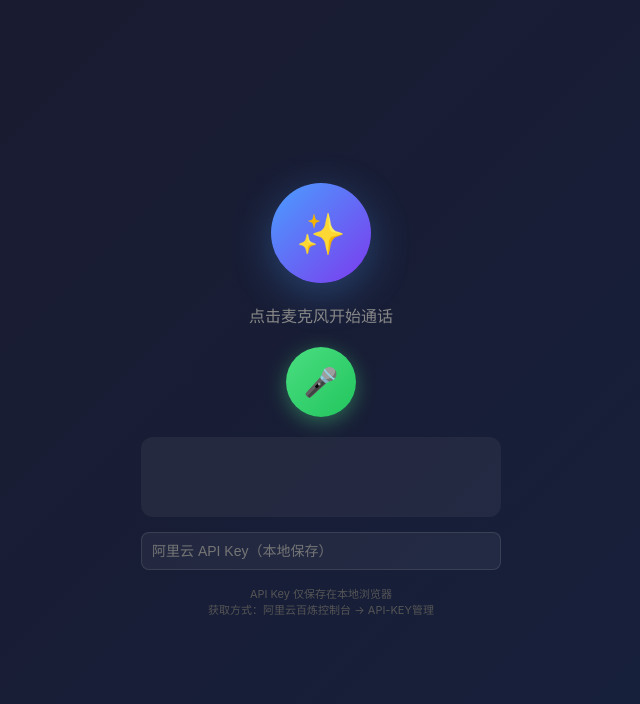
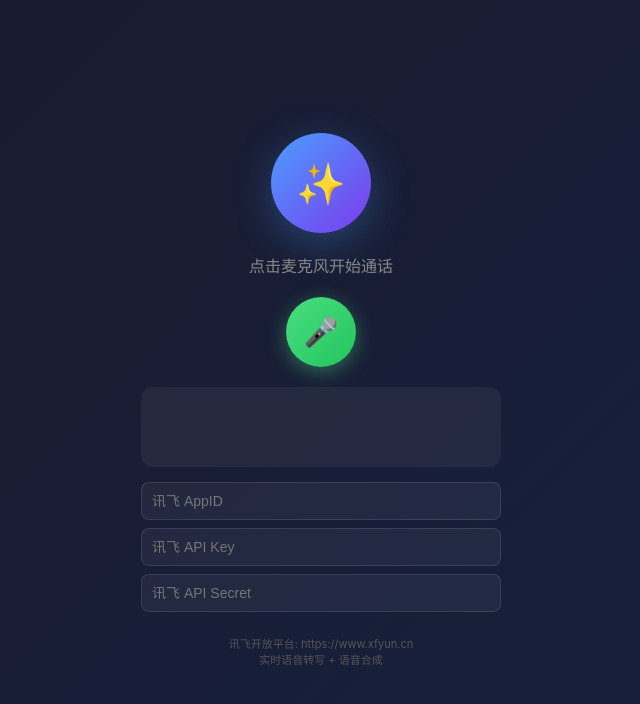
Before and after one commit to anhegehue/shorewatcher-voice, a plain HTML site: page index.html in a window 1280 px wide. Shown: the whole page, without its empty margins (319-959 px from the left). Drawn offline with Linux system fonts and the light colour scheme.

Commit message:
Switch to Xunfei API

```diff
--- a/index.html
+++ b/index.html
@@ -5,7 +5,6 @@
     <meta name="viewport" content="width=device-width, initial-scale=1.0">
     <title>守岸人 - 语音通话</title>
     <meta name="theme-color" content="#1a1a2e">
-    <link rel="manifest" href="manifest.json">
     <style>
         * { margin: 0; padding: 0; box-sizing: border-box; }
         body {
@@ -50,7 +49,7 @@
         .ai { color: #4a9eff; }
         .settings { margin-top: 15px; }
         .settings input {
-            width: 100%; padding: 10px;
+            width: 100%; padding: 10px; margin-bottom: 8px;
             border: 1px solid rgba(255,255,255,0.1); border-radius: 8px;
             background: rgba(255,255,255,0.05); color: #e8e8e8;
             font-size: 14px;
@@ -65,9 +64,11 @@
         <button class="call-btn" id="callBtn">🎤</button>
         <div class="transcript" id="transcript"></div>
         <div class="settings">
-            <input type="password" id="apiKey" placeholder="阿里云 API Key（本地保存）">
+            <input type="text" id="appId" placeholder="讯飞 AppID">
+            <input type="password" id="apiKey" placeholder="讯飞 API Key">
+            <input type="password" id="apiSecret" placeholder="讯飞 API Secret">
         </div>
-        <p class="hint">API Key 仅保存在本地浏览器<br>获取方式：阿里云百炼控制台 → API-KEY管理</p>
+        <p class="hint">讯飞开放平台: https://www.xfyun.cn<br>实时语音转写 + 语音合成</p>
     </div>
     <script src="app.js"></script>
 </body>
```
